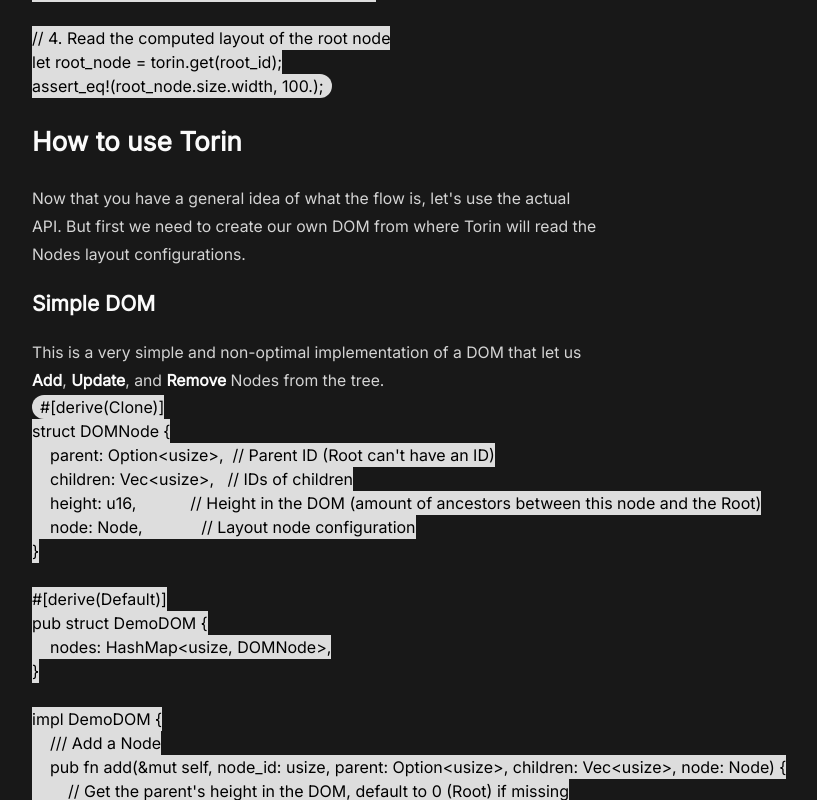
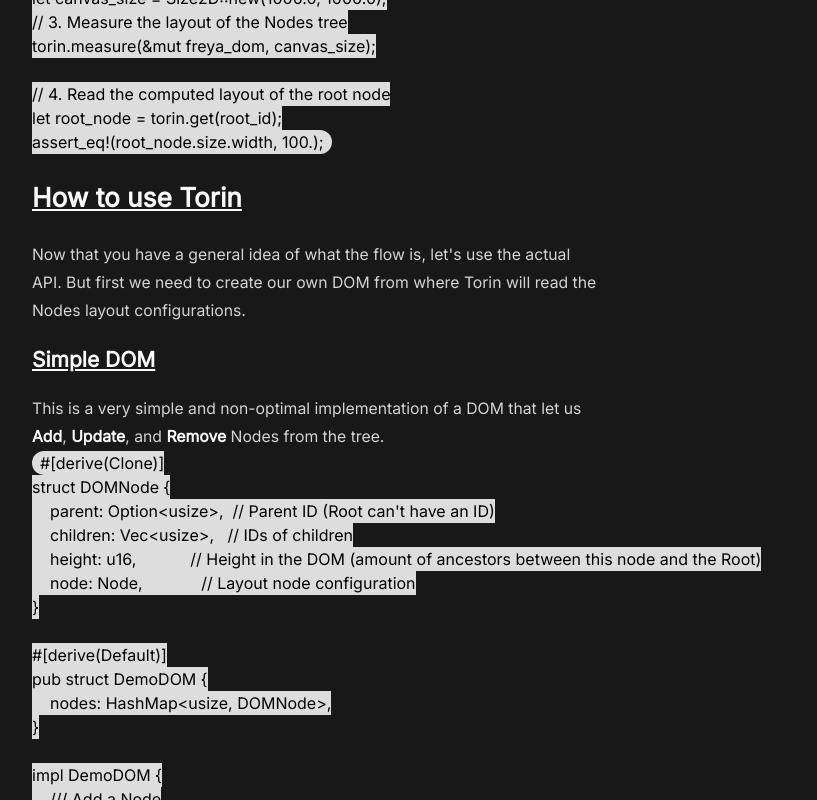
Before and after one commit to marc2332/portfolio, a Next.js app: page /posts/torin in a window 1280 px wide. Shown: the part 1560-2360 px from the top of the page, without its empty margins (283-1100 px from the left). Built offline with nearby package versions, Linux system fonts and the light colour scheme.

Commit message:
some improvements

```diff
--- a/mdx-components.tsx
+++ b/mdx-components.tsx
@@ -13,7 +13,7 @@
             const id = children?.toString().toLowerCase().replace(/\s+/g, '-');
             return (
                 <a href={`#${id}`} id={id}>
-                    <h2 className='text-neutral-50 text-4xl leading-16 mb-8 mt-8 font-bold'>{children}</h2>
+                    <h2 className='text-neutral-50 text-4xl leading-16 mb-8 mt-8 font-bold underline'>{children}</h2>
                 </a>
             )
         },
@@ -21,7 +21,7 @@
             const id = children?.toString().toLowerCase().replace(/\s+/g, '-');
             return (
                 <a href={`#${id}`} id={id}>
-                    <h2 className='text-neutral-50 text-3xl leading-16 mb-8 mt-8 font-bold'>{children}</h2>
+                    <h2 className='text-neutral-50 text-3xl leading-16 mb-8 mt-8 font-bold underline'>{children}</h2>
                 </a>
             )
         },
@@ -29,7 +29,7 @@
             const id = children?.toString().toLowerCase().replace(/\s+/g, '-');
             return (
                 <a href={`#${id}`} id={id}>
-                    <h2 className='text-neutral-50 text-2xl leading-16 mb-6 mt-6 font-bold'>{children}</h2>
+                    <h2 className='text-neutral-50 text-2xl leading-16 mb-6 mt-6 font-bold underline'>{children}</h2>
                 </a>
             )
         },
--- a/pages/posts/torin.mdx
+++ b/pages/posts/torin.mdx
@@ -7,6 +7,8 @@
 # 📐 Torin ~ Rust UI Layout Library
 
 > November 30 2024
+\
+Note: You can find all the code used in this blog post on the Github [repository](https://github.com/marc2332/portfolio/blob/main/posts-code/torin-0/src/main.rs).
 
  ### Table of Contents
 - [Introduction](#introduction)
```
